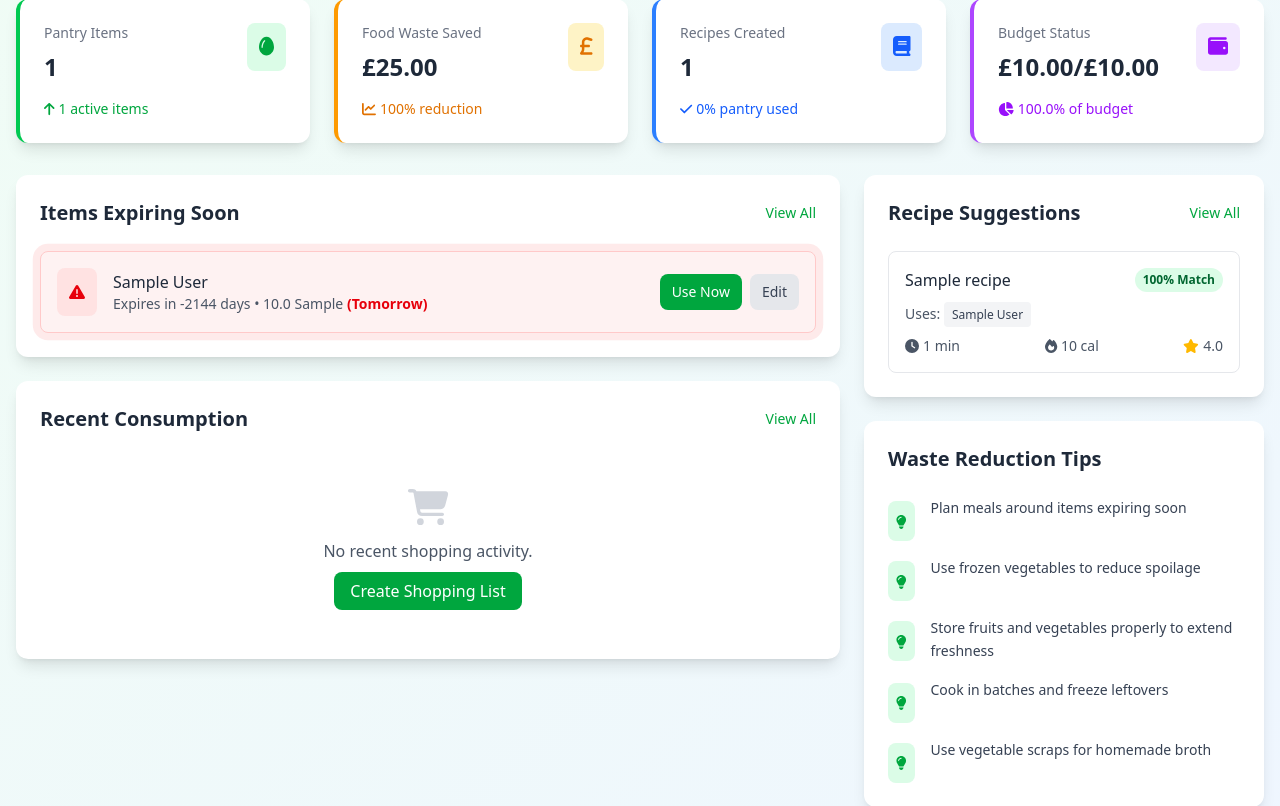
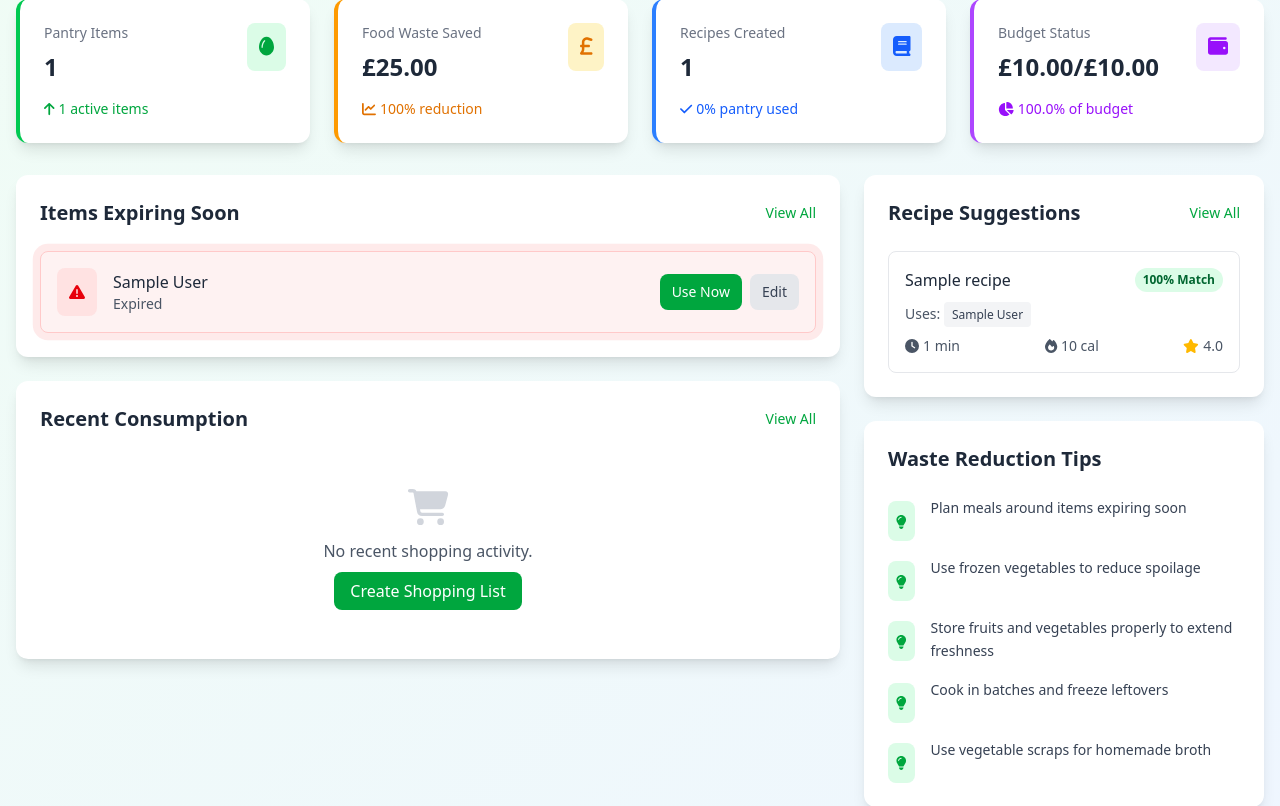
Before and after one commit to hemarastylepeke/bleedingedge, a Django app: page /pantry/ in a window 1280 px wide. Shown: the part 360-1166 px from the top of the page. Run offline with Django 5.2, Linux system fonts and the light colour scheme; a user stored in the database is signed in; tables that the repository leaves empty hold one stand-in row (values such as "Sample post"); style sheets or scripts are compiled from the project's sources; some libraries are stand-ins or nearby versions.

Commit message:
Changed expired items status days

```diff
--- a/templates/core/pantry_dashboard.html
+++ b/templates/core/pantry_dashboard.html
@@ -128,12 +128,7 @@
                             <div class="flex-1">
                                 <h4 class="font-medium text-gray-800">{{ item.name }}</h4>
                                 <p class="text-gray-600 text-sm">
-                                    Expires in {{ item.days_until_expiry }} days • {{ item.quantity }} {{ item.unit }}
-                                    {% if item.days_until_expiry <= 1 %}
-                                        <span class="text-red-600 font-semibold">(Tomorrow)</span>
-                                    {% elif item.days_until_expiry <= 3 %}
-                                        <span class="text-amber-600 font-semibold">({{ item.days_until_expiry }} days)</span>
-                                    {% endif %}
+                                    Expired
                                 </p>
                             </div>
                             <div class="flex space-x-2">
```
